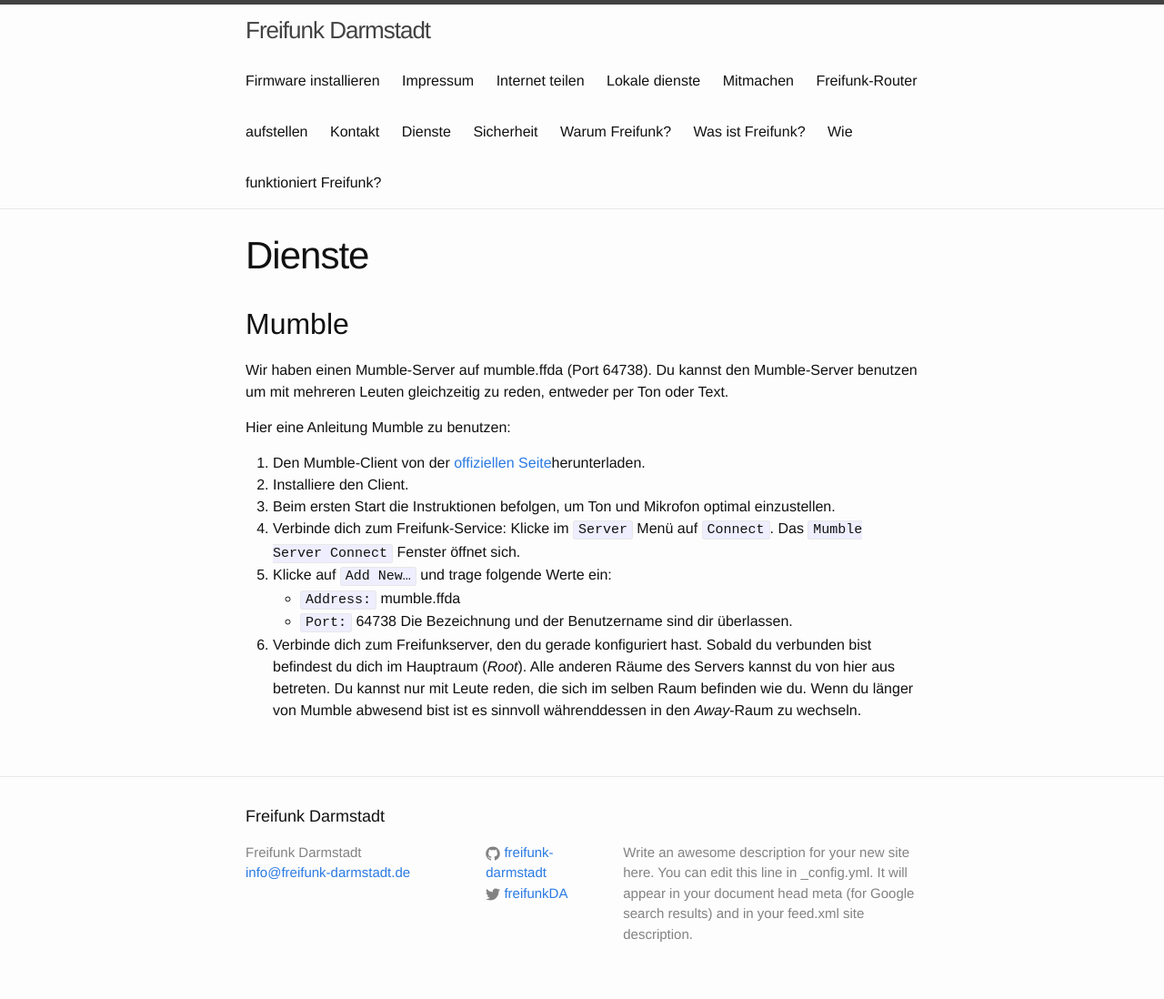
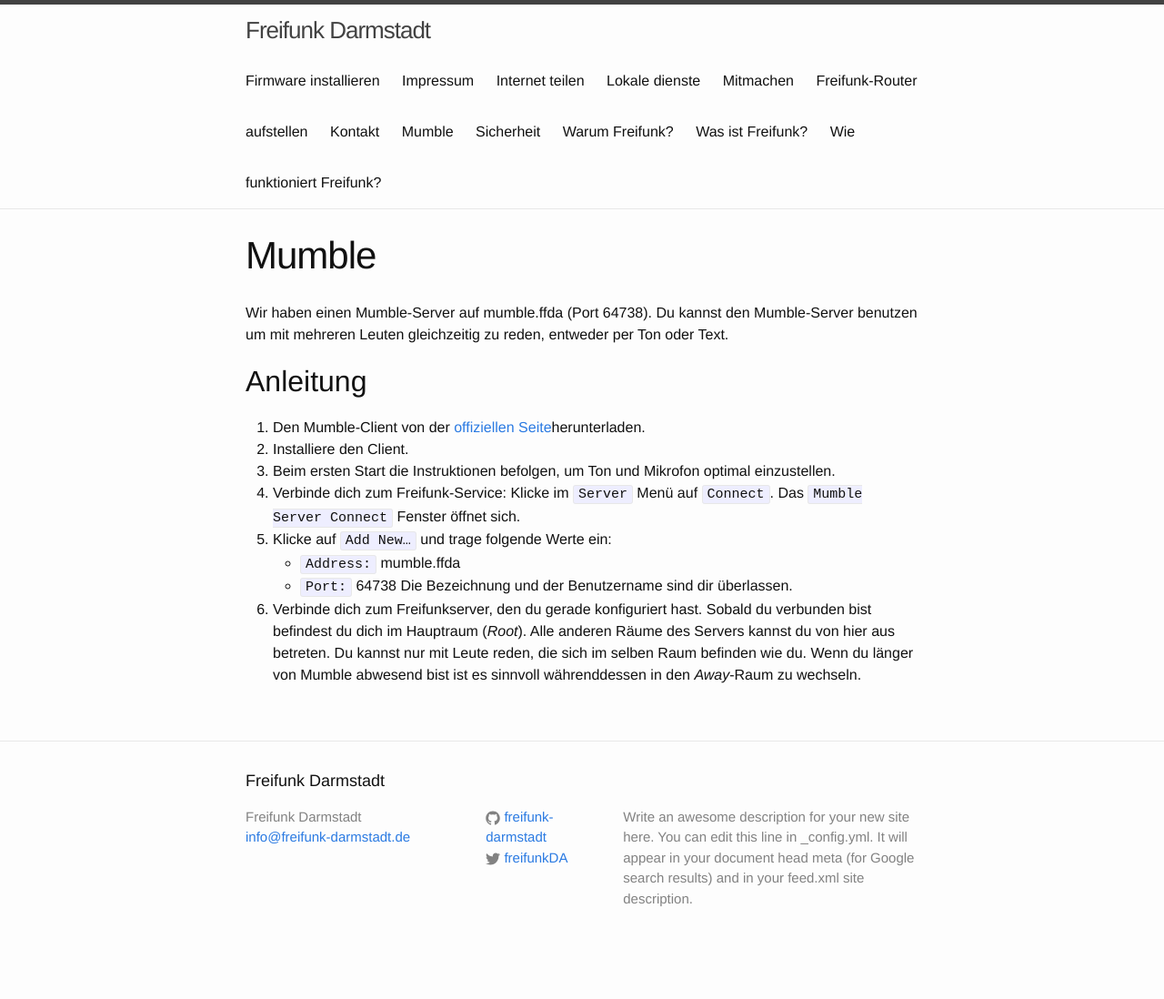
Before and after one commit to mdrenger/darmstadt.freifunk.net, a Jekyll site: the page built from pages/warum-freifunk/dienste/mumble.md, in a window 1280 px wide. Shown: the whole page at 91% size. Built offline with Jekyll 4.4.1, drawn with Linux system fonts in a browser that asks for light colours; after the commit the page ends 1059 px from its top, so only the background shows below that.

Commit message:
fixed content

```diff
--- a/pages/warum-freifunk/dienste/mumble.md
+++ b/pages/warum-freifunk/dienste/mumble.md
@@ -1,15 +1,13 @@
 ---
-title: Dienste
+title: Mumble
 layout: page
 permalink: /warum-freifunk/lokale-dienste/mumble/
 ---
 
-Mumble
-------
-
 Wir haben einen Mumble-Server auf mumble.ffda (Port 64738). Du kannst den Mumble-Server benutzen um mit mehreren Leuten gleichzeitig zu reden, entweder per Ton oder Text.
 
-Hier eine Anleitung Mumble zu benutzen:
+Anleitung
+--------
 
 1. Den Mumble-Client von der [offiziellen Seite](http://mumble.info)herunterladen.
 2. Installiere den Client.
```
